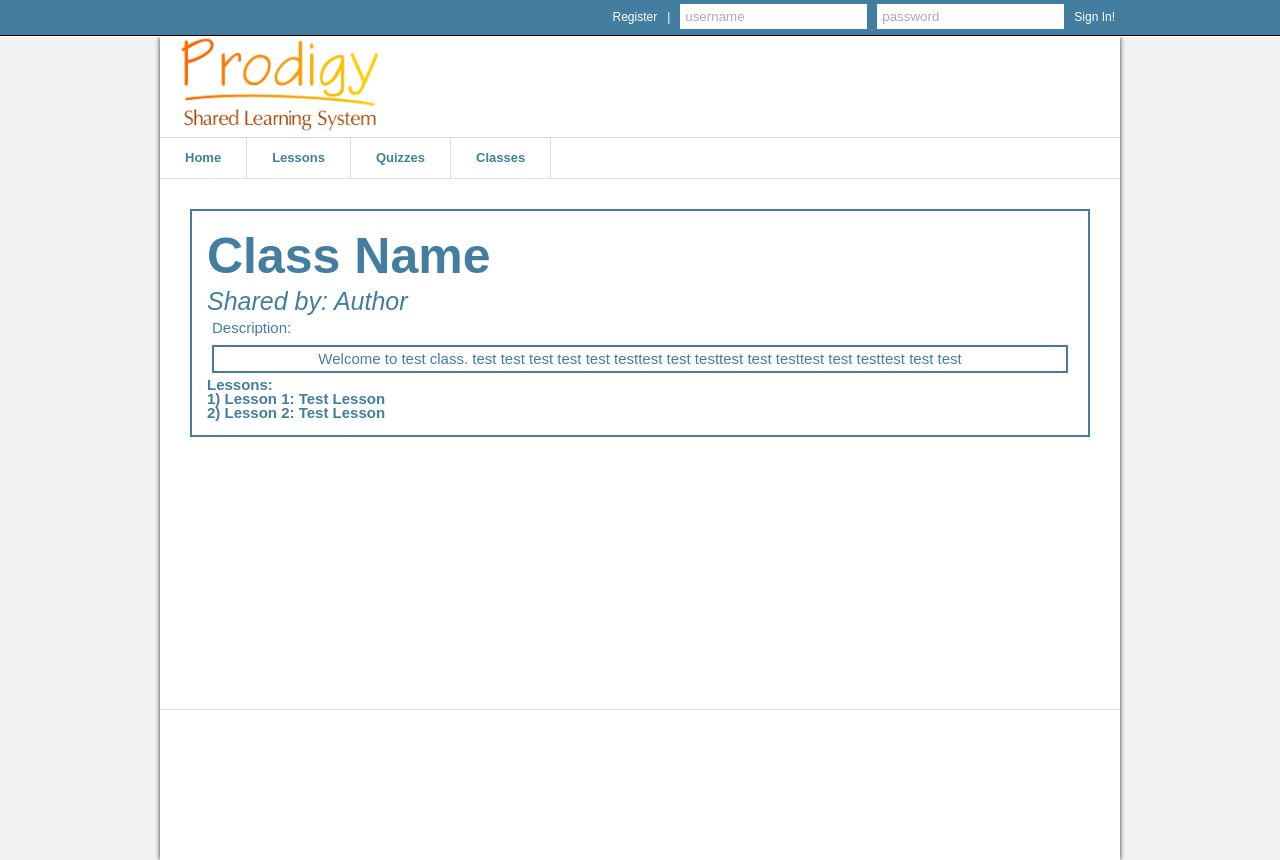
After one commit to smartboyathome/Prodigy, a PHP site: page /classpage.php in a window 1280 px wide. The commit adds this page. Run offline with PHP 8.4, Linux system fonts and the light colour scheme.

Commit message:
CSS Changes

```diff
--- /dev/null
+++ b/classpage.php
@@ -0,0 +1,88 @@
+<?php
+
+//initial connection to the MySQL server
+$connection = mysql_connect("localhost", "prodigy", "huskies");
+
+if (!$connection){
+	die("Database connection error.");
+}
+
+
+//connects to the Prodigy database
+$db_select = mysql_select_db("prodigy", $connection);
+
+if (!$db_select){
+	die ("Error selecting database.");
+}
+
+?>
+
+
+
+<!DOCTYPE HTML>
+
+<head>
+    <title>Prodigy | Shared Learning System</title>
+    <link rel="Icon Name" href="/images/favicon.png">
+    <link rel="stylesheet" type="text/css" href="css/style.css" />
+    <meta name="description" content="" />
+</head>
+
+<body>
+
+<div id="login">
+    <div id="loginBar" class="frame">
+        <ul class="list">
+            <li><a href="">Sign In!</a></li>
+            <li><input type="text" name="password" value="password"/></li>
+            <li><input type="text" name="username" value="username"/></li>
+            <li>|</li>
+            <li><a href="">Register</a></li>
+        </ul>
+    </div>
+</div>
+
+<div id="test"></div>
+
+<div id="container">
+
+    <header id="header" class="frame">
+
+	    <h1 class="title"><img src="prodigylogo.png" width="200"></h1>
+    </header>
+
+    <nav id="nav" class="frame">
+    	<ul class="list">
+    	    <li><a href="">Home</a></li>
+    	    <li><a href="">Lessons</a></li>
+    	    <li><a href="">Quizzes</a></li>
+    	    <li><a href="">Classes</a></li>
+
+    	</ul>
+    </nav>
+
+    <div id="wrapper" class="frame">
+
+	<div class="classpage">
+	    <div class="header">Class Name</div>
+		<div class="author">Shared by: Author</div>
+		<div class="description" align="Left:">Description:</div>
+	        <div class="classpage description" style="height: auto; margin: 5px; " align="center">Welcome to test class. test test test test test testtest test testtest test testtest test testtest test test</div>
+	    <div>
+		    <ul class="list">
+			<li>Lessons:</li>
+			<li>1) Lesson 1: Test Lesson</li>
+			<li>2) Lesson 2: Test Lesson</li>
+	    </div>
+
+	</div>
+    </div> <!--#wrapper -->
+
+    <footer id ="footer" class="frame">
+
+    </footer>
+
+</div>
+
+</body>
+</html>
--- a/css/style.css
+++ b/css/style.css
@@ -48,10 +48,12 @@ body {
 	.catalog .author { font-size: 11px; color: #888; }
 	.catalog .description {line-height: 18px; }
 
-.classpage{ background: none repeat scroll 0 0 #FFFFFF; border: 2px solid #437EA1; margin: 30px; padding: 15px; color: #437EA1; height: inherit;}
+.classpage{ background: none repeat scroll 0 0 #FFFFFF; border: 2px solid #437EA1; margin: 30px; padding: 15px; color: #437EA1; height: auto;}
 	.classpage .header{ font-size: 50px; line-height: 60px; font-weight: bold;}
 	.classpage .author{ font-size: 25px; line-height: 30px; font-style: italic;}
-	.classpage .description{ padding: 5px;  font-size: 20px;}
+	.classpage .description{ padding: 5px;  font-size: 15px; }
+	.classpage .list{}
+	.classpage .list li { font-size: 15px; font-weight: bold;}
 
 .frame { width: 960px; margin: 0 auto;  background: #FFF; }
 
```
